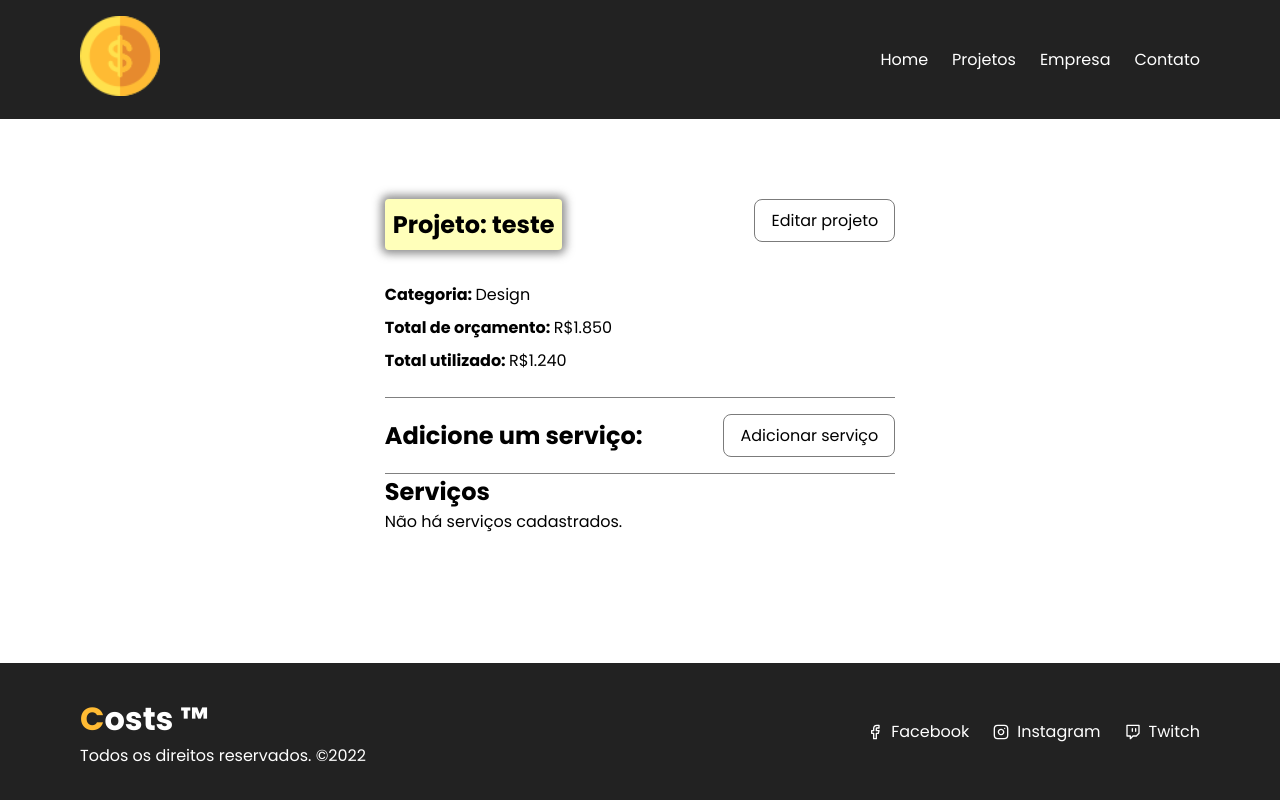
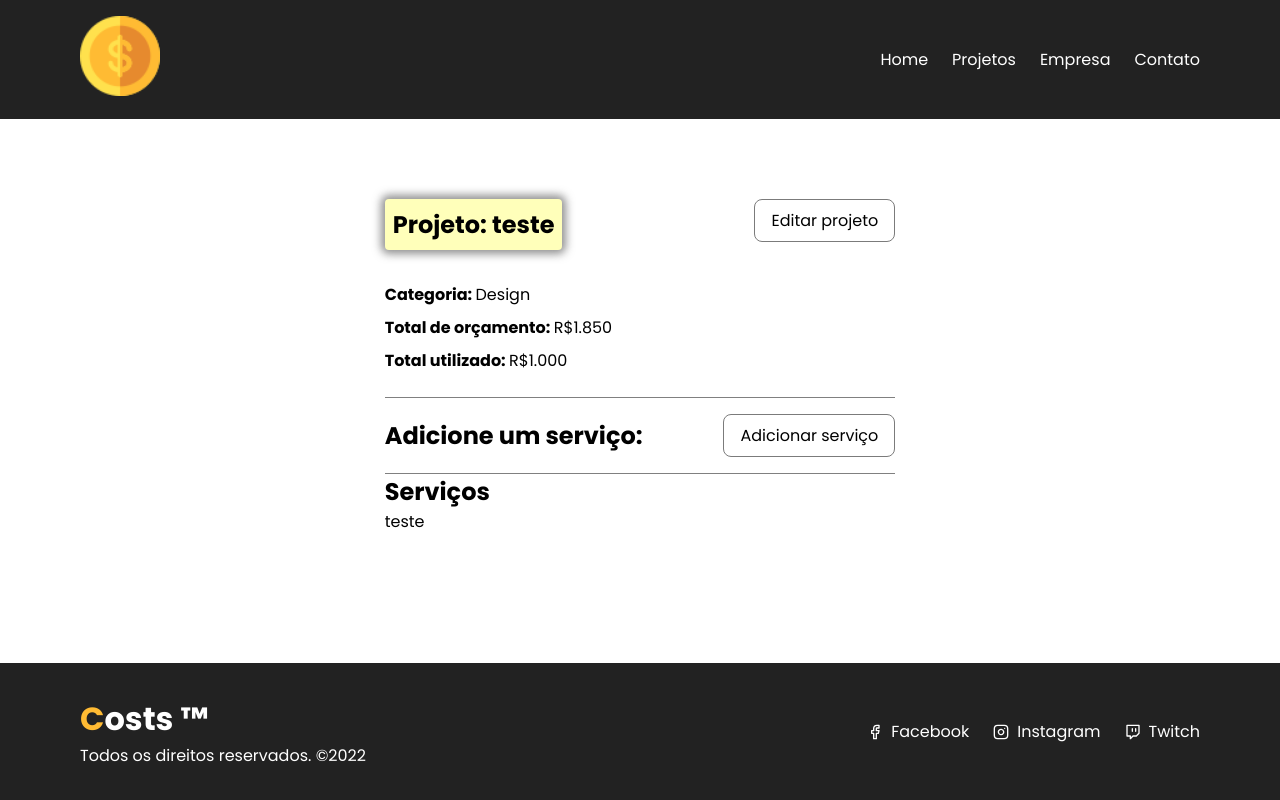
Before and after one commit to alisonBRs/costs-project, a React (Create React App) app: page /project/1 in a window 1280 px wide. Built offline with nearby package versions, Linux system fonts and the light colour scheme; data requests are answered from the project's data file.

Commit message:
project checkpoint

```diff
--- a/db.json
+++ b/db.json
@@ -7,19 +7,13 @@
         "id": "3",
         "name": "Design"
       },
-      "cost": 1240,
+      "cost": 1000,
       "services": [
         {
-          "name": "teste",
-          "cost": "1220",
-          "description": "cost",
-          "id": "e430335e-08e0-4486-8f23-8cf4b2198b6a"
-        },
-        {
-          "name": "outro teste",
-          "cost": "20",
+          "name": "servicin",
+          "cost": "1000",
           "description": "teste",
-          "id": "faeee92e-6712-458c-a09a-9a81d9bd536d"
+          "id": "ebd115a6-3710-45c8-92bd-874f0df31919"
         }
       ],
       "id": 1
--- a/src/components/Pages/Project.jsx
+++ b/src/components/Pages/Project.jsx
@@ -14,19 +14,21 @@ import axios from "axios"
 export function Project() {
   const { id } = useParams()
   const [project, setProject] = useState([])
+  const [services, setServices] = useState([])
   const [toggle, setToggle] = useState(false)
   const [showServiceForm, setshowServiceForm] = useState(false)
   const [message, setMessage] = useState()
   const [errorMessage, setErrorMessage] = useState(false)
   const [showMessage, setShowMessage] = useState(false)
   const [type, setType] = useState()
-  const [services, setServices] = useState()
 
   useEffect(() => {
     axios
       .get(`http://localhost:5050/projects/${id}`)
       .then(({ data }) => {
         setProject(data)
+        setServices(data.services)
+        console.log(services)
       })
       .catch((err) => console.log(err))
   }, [id])
@@ -63,9 +65,7 @@ export function Project() {
 
     axios
       .patch(`http://localhost:5050/projects/${project.id}`, project)
-      .then(() => {
-        console.log("deu certo")
-      })
+      .then(({ data }) => {})
       .catch((err) => console.log(err))
   }
 
@@ -166,12 +166,10 @@ export function Project() {
 
             <h2>Serviços</h2>
             <Container customClass="start">
-              {services ? (
-                <div>
-                  <p>teste</p>
-                </div>
+              {services.length > 0 ? (
+                <p>teste</p>
               ) : (
-                "Não há serviços cadastrados."
+                <p>Não há serviços cadastrados.</p>
               )}
             </Container>
           </div>
```
